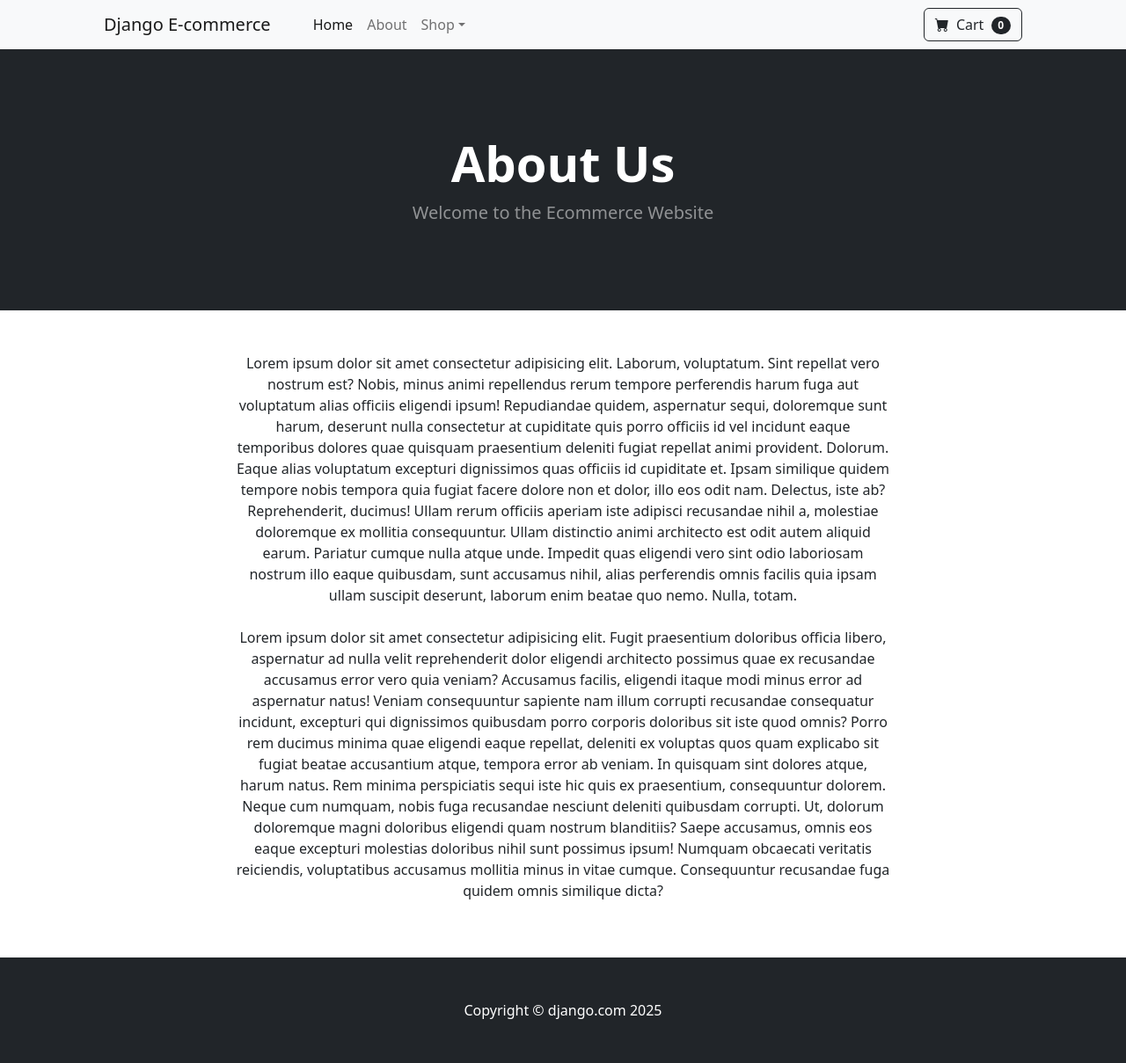
After one commit to prince-0303/Django_Ecom, a Django app: page /about in a window 1280 px wide. The commit adds this page. Shown: the whole page at 88% size. Run offline with Django 5.2, Linux system fonts and the light colour scheme; some libraries are stand-ins or nearby versions.

Commit message:
👨‍💻 implemented templates

```diff
--- a/store/urls.py
+++ b/store/urls.py
@@ -2,5 +2,6 @@ from django.urls import path
 from. import views
 
 urlpatterns = [
-    path('', views.home, name='home')
+    path('', views.home, name='home'),
+    path('about', views.about, name='about')
 ]
--- a/store/views.py
+++ b/store/views.py
@@ -5,3 +5,6 @@ from .models import Product
 def home(request):
     products = Product.objects.all()
     return render(request, 'home.html', {'products': products})
+
+def about(request):
+    return render(request, 'about.html', {})
--- /dev/null
+++ b/templates/about.html
@@ -0,0 +1,38 @@
+{% extends 'base.html'%}
+
+{%block content%}
+
+<!-- Header-->
+<header class="bg-dark py-5">
+    <div class="container px-4 px-lg-5 my-5">
+        <div class="text-center text-white">
+            <h1 class="display-4 fw-bolder">About Us</h1>
+            <p class="lead fw-normal text-white-50 mb-0">Welcome to the Ecommerce Website</p>
+        </div>
+    </div>
+</header>
+<br><br>
+<div class="container">
+    <div class="row">
+        <center>
+            <div class="col-8">
+                <p align="center">
+                    Lorem ipsum dolor sit amet consectetur adipisicing elit. Laborum, voluptatum. Sint repellat vero nostrum est? Nobis, minus animi repellendus rerum tempore perferendis harum fuga aut voluptatum alias officiis eligendi ipsum!
+                    Repudiandae quidem, aspernatur sequi, doloremque sunt harum, deserunt nulla consectetur at cupiditate quis porro officiis id vel incidunt eaque temporibus dolores quae quisquam praesentium deleniti fugiat repellat animi provident. Dolorum.
+                    Eaque alias voluptatum excepturi dignissimos quas officiis id cupiditate et. Ipsam similique quidem tempore nobis tempora quia fugiat facere dolore non et dolor, illo eos odit nam. Delectus, iste ab?
+                    Reprehenderit, ducimus! Ullam rerum officiis aperiam iste adipisci recusandae nihil a, molestiae doloremque ex mollitia consequuntur. Ullam distinctio animi architecto est odit autem aliquid earum. Pariatur cumque nulla atque unde.
+                    Impedit quas eligendi vero sint odio laboriosam nostrum illo eaque quibusdam, sunt accusamus nihil, alias perferendis omnis facilis quia ipsam ullam suscipit deserunt, laborum enim beatae quo nemo. Nulla, totam.
+                    <br><br>
+                    Lorem ipsum dolor sit amet consectetur adipisicing elit. Fugit praesentium doloribus officia libero, aspernatur ad nulla velit reprehenderit dolor eligendi architecto possimus quae ex recusandae accusamus error vero quia veniam?
+                    Accusamus facilis, eligendi itaque modi minus error ad aspernatur natus! Veniam consequuntur sapiente nam illum corrupti recusandae consequatur incidunt, excepturi qui dignissimos quibusdam porro corporis doloribus sit iste quod omnis?
+                    Porro rem ducimus minima quae eligendi eaque repellat, deleniti ex voluptas quos quam explicabo sit fugiat beatae accusantium atque, tempora error ab veniam. In quisquam sint dolores atque, harum natus.
+                    Rem minima perspiciatis sequi iste hic quis ex praesentium, consequuntur dolorem. Neque cum numquam, nobis fuga recusandae nesciunt deleniti quibusdam corrupti. Ut, dolorum doloremque magni doloribus eligendi quam nostrum blanditiis?
+                    Saepe accusamus, omnis eos eaque excepturi molestias doloribus nihil sunt possimus ipsum! Numquam obcaecati veritatis reiciendis, voluptatibus accusamus mollitia minus in vitae cumque. Consequuntur recusandae fuga quidem omnis similique dicta?
+                </p>
+            </div>
+        </center>
+    </div>
+</div>
+<br><br>
+
+{%endblock%}
--- /dev/null
+++ b/templates/base.html
@@ -0,0 +1,39 @@
+{% load static %}
+
+<!DOCTYPE html>
+<html lang="en">
+
+<head>
+    <meta charset="utf-8" />
+    <meta name="viewport" content="width=device-width, initial-scale=1, shrink-to-fit=no" />
+    <meta name="description" content="" />
+    <meta name="author" content="" />
+    <title>Django E-commerce</title>
+    <!-- Favicon-->
+    <link rel="icon" type="image/x-icon" href="{% static 'assets/favicon.ico' %}" />
+    <!-- Bootstrap icons-->
+    <link href="https://cdn.jsdelivr.net/npm/bootstrap-icons@1.5.0/font/bootstrap-icons.css" rel="stylesheet" />
+    <!-- Core theme CSS (includes Bootstrap)-->
+    <link href="{% static 'css/styles.css' %}" rel="stylesheet" />
+</head>
+
+<body>
+
+    {%include 'navbar.html'%}
+
+    {% block content %}
+    {% endblock %}
+
+    <!-- Footer-->
+    <footer class="py-5 bg-dark">
+        <div class="container">
+            <p class="m-0 text-center text-white">Copyright &copy; django.com 2025</p>
+        </div>
+    </footer>
+    <!-- Bootstrap core JS-->
+    <script src="https://cdn.jsdelivr.net/npm/bootstrap@5.2.3/dist/js/bootstrap.bundle.min.js"></script>
+    <!-- Core theme JS-->
+    <script src="{% static 'js/scripts.js' %}"></script>
+</body>
+
+</html>
--- /dev/null
+++ b/templates/navbar.html
@@ -0,0 +1,34 @@
+<!-- Navigation-->
+<nav class="navbar navbar-expand-lg navbar-light bg-light">
+    <div class="container px-4 px-lg-5">
+        <a class="navbar-brand" href="{% url 'home' %}"> Django E-commerce</a>
+        <button class="navbar-toggler" type="button" data-bs-toggle="collapse"
+            data-bs-target="#navbarSupportedContent" aria-controls="navbarSupportedContent" aria-expanded="false"
+            aria-label="Toggle navigation"><span class="navbar-toggler-icon"></span></button>
+        <div class="collapse navbar-collapse" id="navbarSupportedContent">
+            <ul class="navbar-nav me-auto mb-2 mb-lg-0 ms-lg-4">
+                <li class="nav-item"><a class="nav-link active" aria-current="page" href="{% url 'home' %}">Home</a></li>
+                <li class="nav-item"><a class="nav-link" href="{% url 'about'%}">About</a></li>
+                <li class="nav-item dropdown">
+                    <a class="nav-link dropdown-toggle" id="navbarDropdown" href="#" role="button"
+                        data-bs-toggle="dropdown" aria-expanded="false">Shop</a>
+                    <ul class="dropdown-menu" aria-labelledby="navbarDropdown">
+                        <li><a class="dropdown-item" href="#!">All Products</a></li>
+                        <li>
+                            <hr class="dropdown-divider" />
+                        </li>
+                        <li><a class="dropdown-item" href="#!">Popular Items</a></li>
+                        <li><a class="dropdown-item" href="#!">New Arrivals</a></li>
+                    </ul>
+                </li>
+            </ul>
+            <form class="d-flex">
+                <button class="btn btn-outline-dark" type="submit">
+                    <i class="bi-cart-fill me-1"></i>
+                    Cart
+                    <span class="badge bg-dark text-white ms-1 rounded-pill">0</span>
+                </button>
+            </form>
+        </div>
+    </div>
+</nav>
```
Also changed, not shown: templates/home.html (+3 -66 lines).
